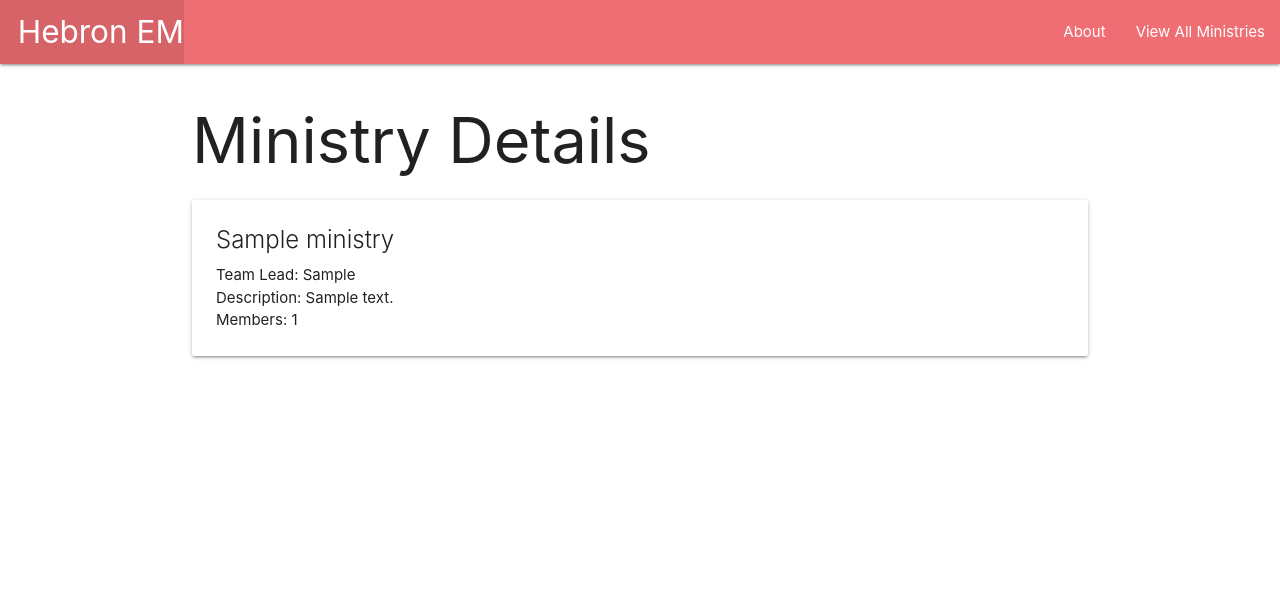
After one commit to woojinv/Hebron-Ministries, a Django app: page /ministries/1/ in a window 1280 px wide. The commit adds this page. Shown: the top 596 px of the page. Run offline with Django 4.2, Linux system fonts and the light colour scheme; tables that the repository leaves empty hold one stand-in row (values such as "Sample post").

Commit message:
create ministry details page

```diff
--- /dev/null
+++ b/main_app/templates/ministries/detail.html
@@ -0,0 +1,18 @@
+{% extends 'base.html' %}
+
+{% block content %}
+
+<h1>Ministry Details</h1>
+
+<div class="card">
+    <div class="card-content">
+        <span class="card-title">{{ ministry.name }}</span>
+        <p>Team Lead: {{ ministry.lead }}</p>
+        <p>Description: {{ ministry.description }}</p>
+        <p>Members: {{ ministry.number_of_members }}</p>
+
+
+    </div>
+
+</div>
+{% endblock %}
--- a/main_app/templates/ministries/index.html
+++ b/main_app/templates/ministries/index.html
@@ -7,12 +7,14 @@
 
 {% for ministry in ministries  %}
     <div class="card">
+        <a href="/ministries/{{ ministry.id }}">
         <div class="card-content">
             <span class="card-title">{{ ministry.name }}</span>
             <p>Team Lead: {{ ministry.lead }}</p>
             <p>Description: {{ ministry.description }}</p>
             <p>Members: {{ ministry.number_of_members }}</p>
         </div>
+        </a>
     </div>
 {% endfor %}
 
--- a/main_app/urls.py
+++ b/main_app/urls.py
@@ -5,4 +5,5 @@ urlpatterns = [
     path('', views.home, name='home'),
     path('about/', views.about, name='about'),
     path('ministries/', views.ministries_index, name='index'),
+    path('ministries/<int:ministry_id>/', views.ministries_detail, name='detail'),
 ]
--- a/main_app/views.py
+++ b/main_app/views.py
@@ -12,3 +12,7 @@ def about(request):
 def ministries_index(request):
     ministries = Ministry.objects.all()
     return render(request, 'ministries/index.html', { 'ministries': ministries })
+
+def ministries_detail(request, ministry_id):
+    ministry = Ministry.objects.get(id=ministry_id)
+    return render(request, 'ministries/detail.html', { 'ministry': ministry })
```
